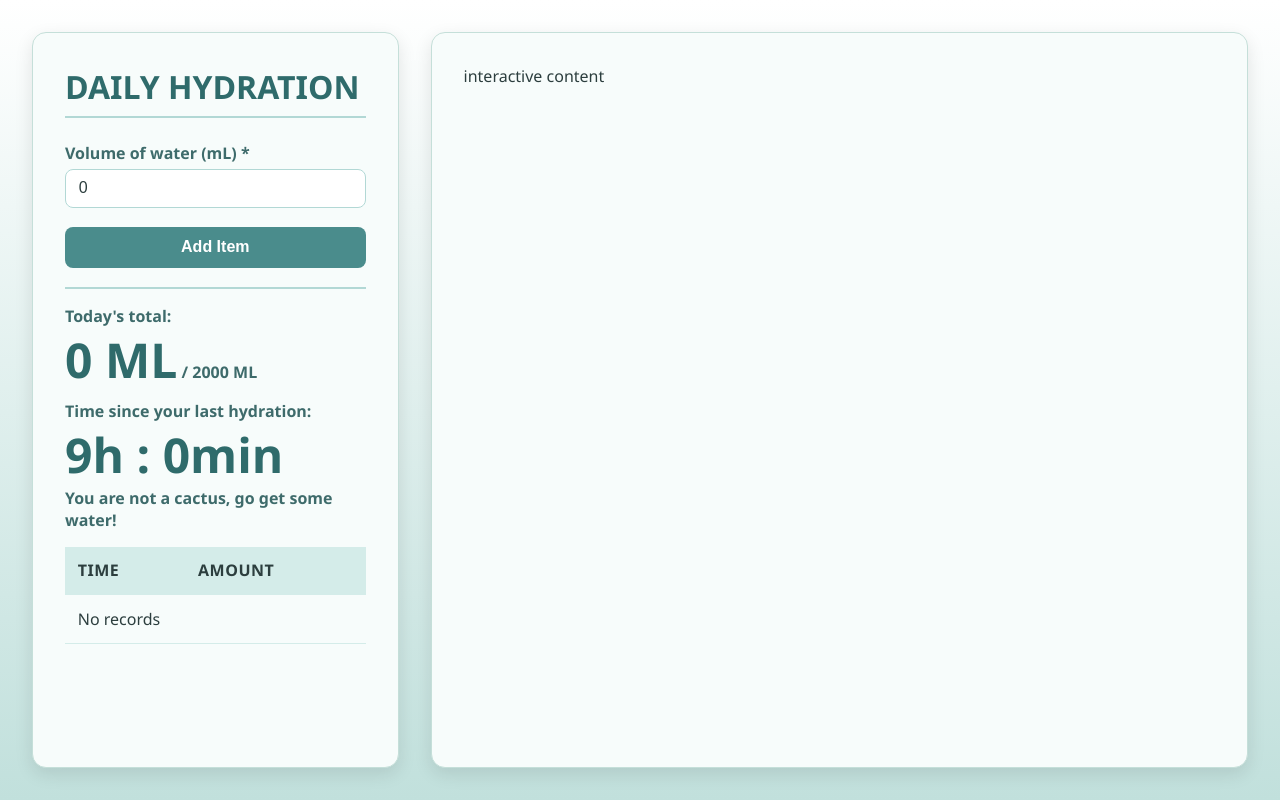
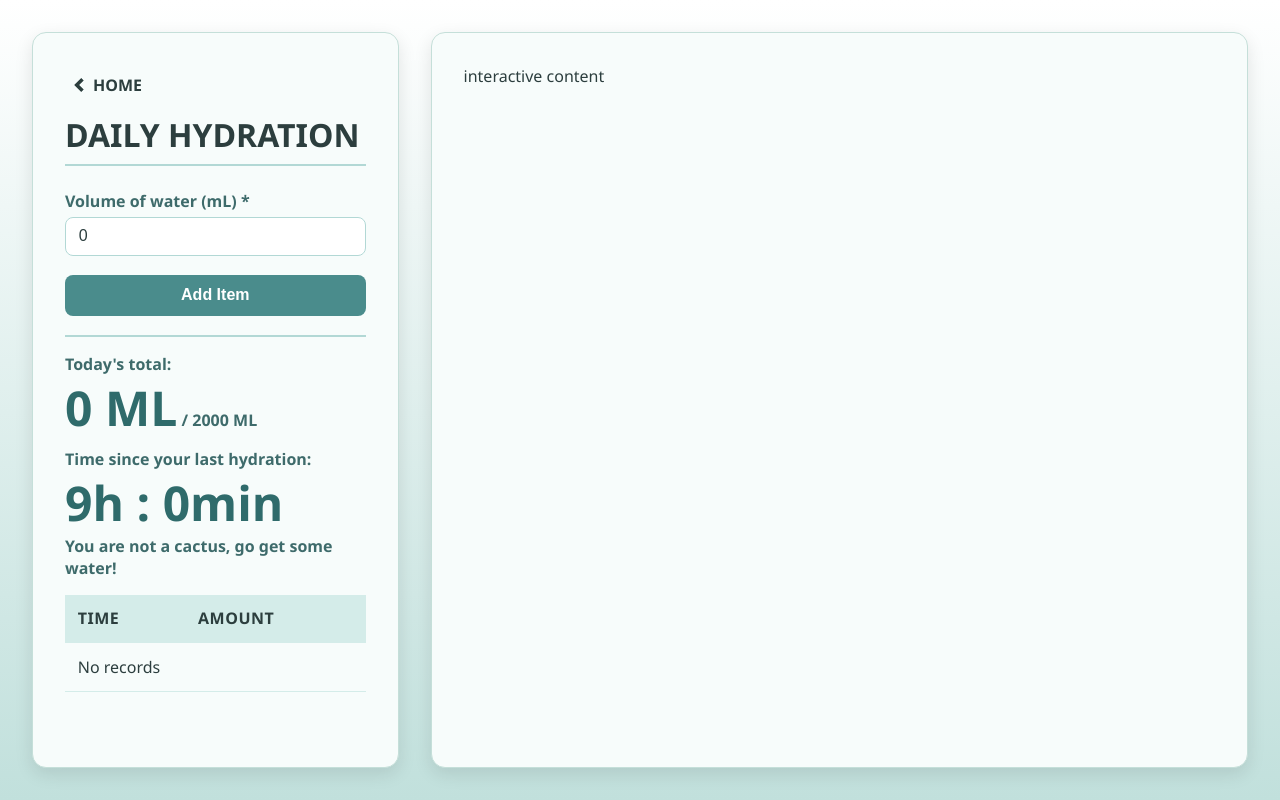
Before and after one commit to Mr-Cosine/health-garden, a Django app: page /hydration/ in a window 1280 px wide. Run offline with Django 5.2, Linux system fonts and the light colour scheme; data that the repository does not hold is empty; some web fonts are replaced.

Commit message:
minor optimization

```diff
--- a/health_garden/tracker/templates/tracker/hydration_panel.html
+++ b/health_garden/tracker/templates/tracker/hydration_panel.html
@@ -71,11 +71,24 @@
             border: 1px solid #c5dfd9;
         }
 
+        .returnBtn {
+            display: inline-flex;
+            align-items: center;
+            margin-bottom: 0.5rem;
+            color: #2c3e3e;
+            text-decoration: none;
+            font-size: 1rem;
+            font-weight: bold;
+            dominant-baseline: middle;
+            text-transform: uppercase;
+        }
+
+
         h1 {
             font-size: 2rem;
             font-weight: bold;
             margin-bottom: 1.5rem;
-            color: #2f6b6b;
+            color: #2c3e3e;
             border-bottom: 2px solid #b2d8d5;
             padding-bottom: 0.5rem;
             text-transform: uppercase;
@@ -243,6 +256,17 @@
 <div id="container">
     <!-- ========= LEFT PANEL ========= -->
     <div id="left-panel">
+        <a href="{% url 'dashboard' %}" class="returnBtn">
+            <svg viewBox="0 0 24 24" width="1.75rem" height="2.5rem" fill="none" xmlns="http://www.w3.org/2000/svg">
+                <g id="SVGRepo_bgCarrier" stroke-width="0"></g>
+                <g id="SVGRepo_tracerCarrier"></g>
+                <g id="SVGRepo_iconCarrier">
+                    <path d="M15 7L10 12L15 17" stroke="#2c3e3e" stroke-width="3"></path>
+                </g>
+            </svg>
+            Home
+        </a>
+
         <h1>Daily Hydration</h1>
 
         <form method="post" novalidate id="foodInput">
```
Also changed, not shown: health_garden/tracker/templates/tracker/calories_panel.html (+24 -0 lines), health_garden/tracker/templates/tracker/dashboard.html (+5 -3 lines).
